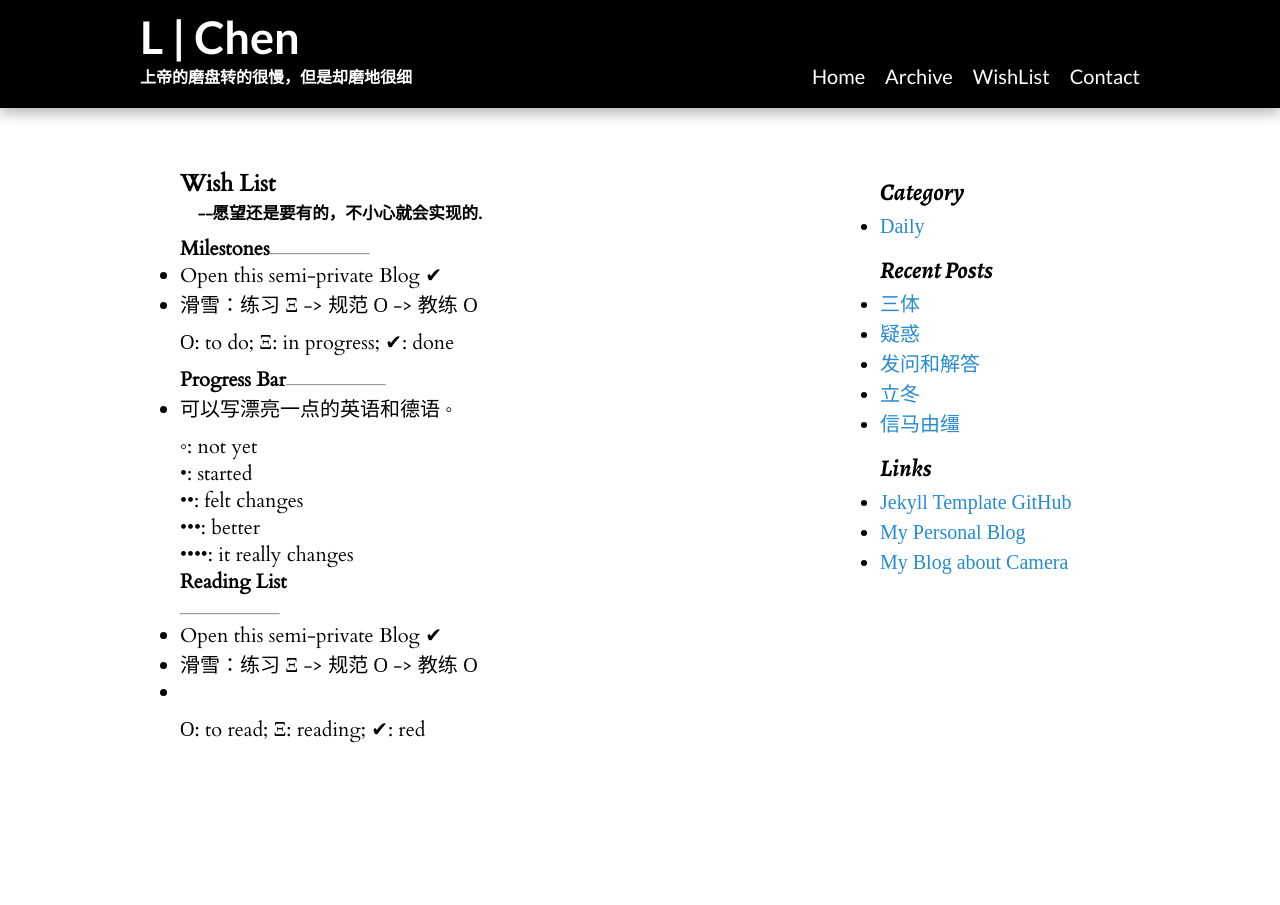
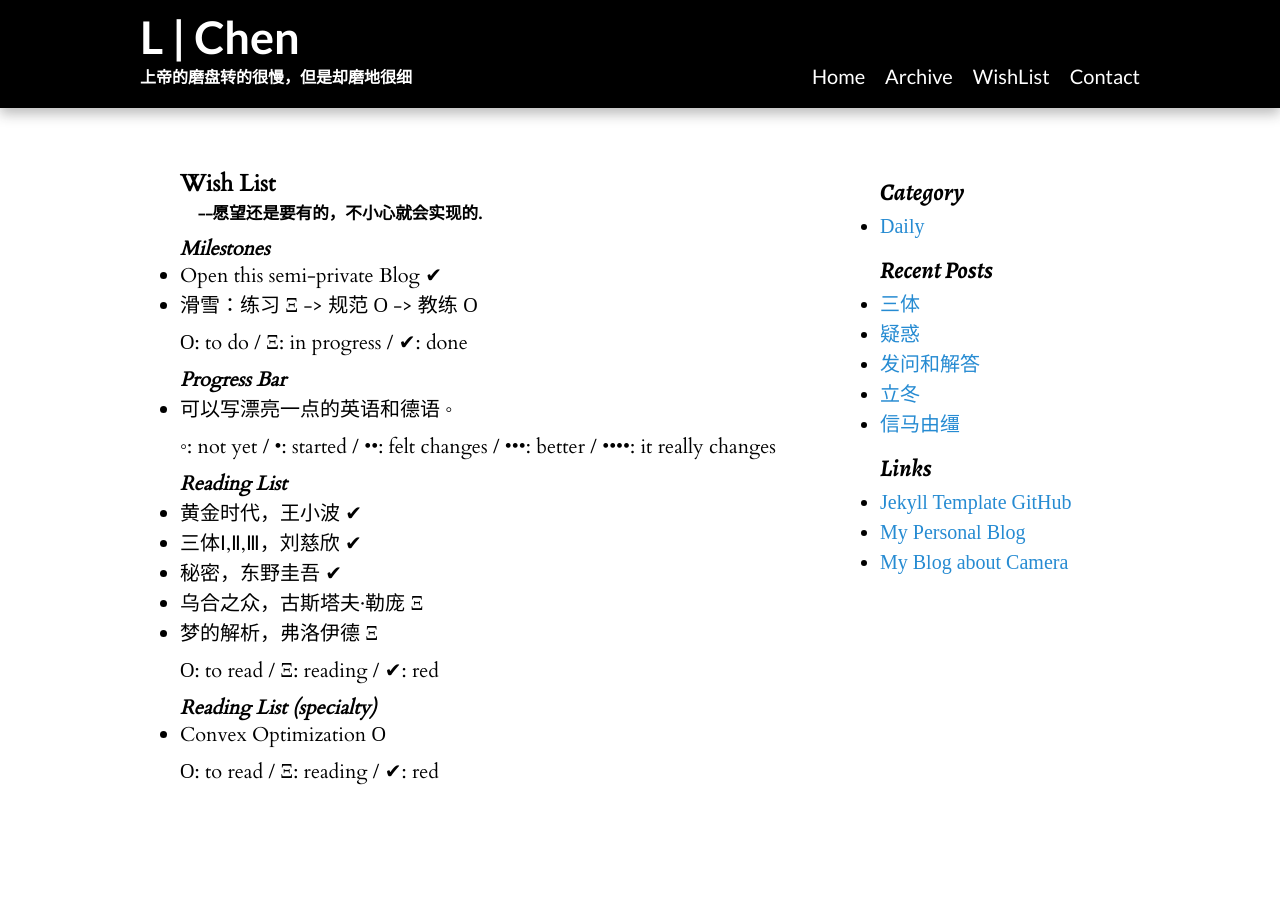
Before and after one commit to runningUnicorn/runningUnicorn.github.io, a Jekyll site: the page built from wishlist.html, in a window 1280 px wide. Built offline with Jekyll 4.4.1, drawn with Linux system fonts in a browser that asks for light colours; some web fonts are replaced.

Commit message:
wishlish

```diff
--- a/wishlist.html
+++ b/wishlist.html
@@ -6,25 +6,35 @@ layout: default
 <h5>&nbsp&nbsp&nbsp&nbsp--愿望还是要有的，不小心就会实现的.<h5>
 
 <p></p>
-<h4>Milestones<hr style='display:inline-block; width:100px;' /></h4>
+<h4><i>Milestones</i></h4>
 <ul>
 	<li>Open this semi-private Blog &#10004 </li>
 	<li>滑雪：练习 &#926 -> 规范 &#927 -> 教练 &#927 </li>
 </ul>
-<p>&#927: to do; &#926: in progress; &#10004: done</p>
+<p>&#927: to do / &#926: in progress / &#10004: done</p>
 
 <p></p>
-<h4>Progress Bar<hr style='display:inline-block; width:100px;' /></h4>
+<h4><i>Progress Bar</i></h4>
 <ul>
 	<li>可以写漂亮一点的英语和德语 &#9702 </li>
 </ul>
-<p>&#9702: not yet<br> &#8226: started<br> &#8226&#8226: felt changes<br>
-&#8226&#8226&#8226: better<br> &#8226&#8226&#8226&#8226: it really changes</p>
+<p>&#9702: not yet / &#8226: started / &#8226&#8226: felt changes /
+&#8226&#8226&#8226: better / &#8226&#8226&#8226&#8226: it really changes</p>
 
-<h4>Reading List</h4><hr style='display:inline-block; width:100px;' />
+<p></p>
+<h4><i>Reading List</i></h4>
 <ul>
-	<li>Open this semi-private Blog &#10004 </li>
-	<li>滑雪：练习 &#926 -> 规范 &#927 -> 教练 &#927 </li>
-	<li></li>
+	<li>黄金时代，王小波 &#10004 </li>
+	<li>三体&#8544,&#8545;,&#8546，刘慈欣 &#10004 </li>
+	<li>秘密，东野圭吾 &#10004 </li>
+	<li>乌合之众，古斯塔夫·勒庞 &#926 </li>
+	<li>梦的解析，弗洛伊德 &#926 </li>
 </ul>
-<p>&#927: to read; &#926: reading; &#10004: red</p>
+<p>&#927: to read / &#926: reading / &#10004: red</p>
+
+<p></p>
+<h4><i>Reading List (specialty)</i></h4>
+<ul>
+	<li>Convex Optimization &#927 </li>
+</ul>
+<p>&#927: to read / &#926: reading / &#10004: red</p>
```
